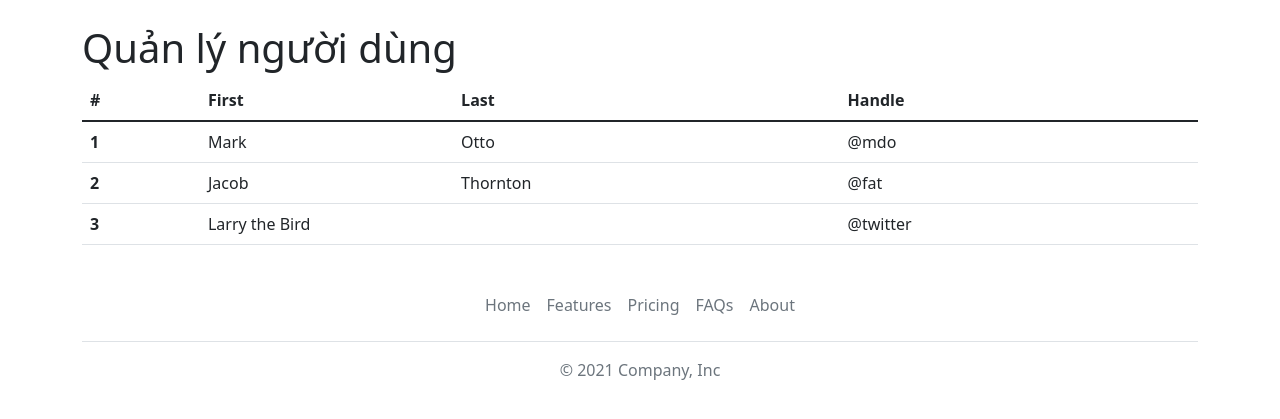
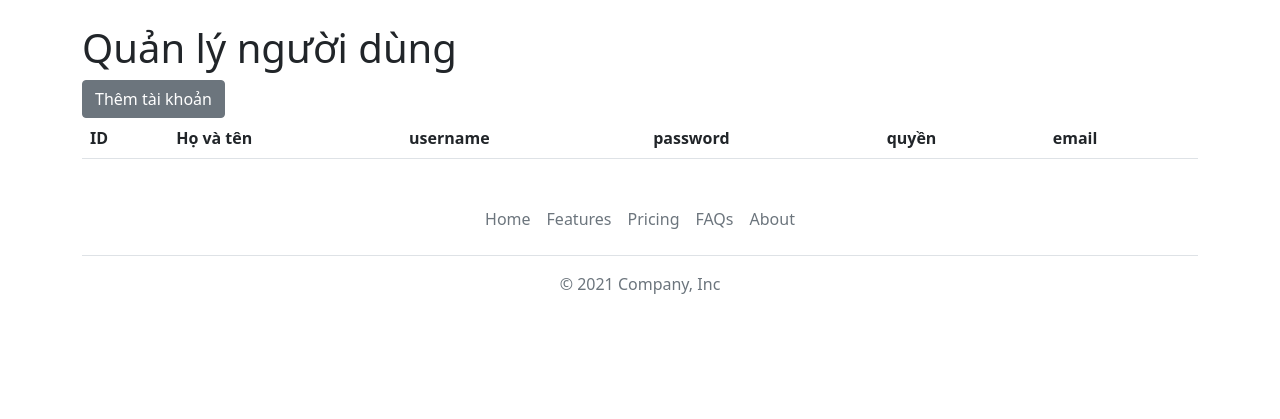
Before and after one commit to nhokkoranh1511/CNPM_Assignment, a PHP site: page /admin/user-management.php in a window 1280 px wide. Shown: the part 73-492 px from the top of the page. Run offline with PHP 8.4, Linux system fonts and the light colour scheme; tables that the repository leaves empty hold one stand-in row (values such as "Sample post"); lists and menus that the app fills with data are empty; some libraries are stand-ins or nearby versions.

Commit message:
update userdb, admin

```diff
--- a/source_code/admin/user-management.php
+++ b/source_code/admin/user-management.php
@@ -1,5 +1,7 @@
 <?php
-    include('partial/partial.php')
+    include('partial/partial.php');
+    $path = $_SERVER['DOCUMENT_ROOT'];
+    include_once($path."/macro/userdb.php");
 ?>
 
 <?php addHeader("Quản lý người dùng"); ?>
@@ -7,39 +9,21 @@
 <div class="container">
     <h1>
         Quản lý người dùng
+    </h1>
 </div>
 
+<div class="container">
+    <button type="button" class="btn btn-secondary" onclick="window.location.href='add-user.php';">Thêm tài khoản</button>
+</div>
 
 <div class="container">
-    <table class="table">
-        <thead>
-            <tr>
-                <th scope="col">#</th>
-                <th scope="col">First</th>
-                <th scope="col">Last</th>
-                <th scope="col">Handle</th>
-            </tr>
-        </thead>
-        <tbody>
-            <tr>
-                <th scope="row">1</th>
-                <td>Mark</td>
-                <td>Otto</td>
-                <td>@mdo</td>
-            </tr>
-            <tr>
-                <th scope="row">2</th>
-                <td>Jacob</td>
-                <td>Thornton</td>
-                <td>@fat</td>
-            </tr>
-            <tr>
-                <th scope="row">3</th>
-                <td colspan="2">Larry the Bird</td>
-                <td>@twitter</td>
-            </tr>
-        </tbody>
-    </table>
+<?php
+    $user = new UserDB();
+    $result = $user->get_user_list_by_privil_query("admin", "id", "ASC");
+
+    echo $user->table_for_user_managesment($result);
+
+?>
 </div>
 
 
--- a/source_code/handler/loginHandler.php
+++ b/source_code/handler/loginHandler.php
@@ -92,8 +92,6 @@ class LoginHandler
                 $this->login($username,$password);
             }
         }
-
-
     }
 
     public function checkSessionLoginPage() {// redirect khoi login.php khi da dang nhap roi
--- a/source_code/macro/userdb.php
+++ b/source_code/macro/userdb.php
@@ -71,7 +71,7 @@
 			}
         }
 
-		public function get_user_list_by_privil($privil,$sortfield,$ascending){
+		public function get_user_list_by_privil_array($privil,$sortfield,$ascending){
 
 			if ($ascending == true) {
 				$asc = "ASC";
@@ -93,6 +93,71 @@
 			}
         }
 		 //return false co nghia la fail
+
+		public function get_user_list_by_privil_query($privil,$sortfield,$ascending){
+
+			if ($ascending == true) {
+				$asc = "ASC";
+			} else {
+				$asc = "DESC";
+			}
+
+			$query = "SELECT * FROM `$this->table_name`  WHERE `$this->table_name`.`privil` = '$privil' ORDER BY $sortfield $asc;";
+			$result = $this->db->select($query);
+
+			return $result;
+        }
+		 //return false co nghia la fail
+
+		function table_for_user_managesment($res){
+			echo <<<EOL
+			<table class="table">
+			<thead>
+				<tr>
+					<th scope="col">ID</th>
+					<th scope="col">Họ và tên</th>
+					<th scope="col">username</th>
+					<th scope="col">password</th>
+					<th scope="col">quyền</th>
+					<th scope="col">email</th>
+				</tr>
+			</thead>
+			<tbody>
+			EOL;
+
+
+			$count = mysqli_num_rows($res);
+
+			if ($count > 0) {
+				while($row = mysqli_fetch_assoc($res)) {
+					$id 		= $row['id'];
+					$full_name 	= $row['full_name'];
+					$username 	= $row['username'];
+					$password 	= $row['password'];
+					$privil 	= $row['privil'];
+					$email 		= $row['email'];
+
+					echo <<<EOL
+					<tr>
+						<th scope="row">$id</th>
+						<td>$full_name</td>
+						<td>$username</td>
+						<td>$password</td>
+						<td>$privil</td>
+						<td>$email</td>
+					</tr>
+					EOL;
+				}
+			}
+			else {
+
+			}
+
+			echo <<<EOL
+			</tbody>
+			</table>
+			EOL;
+		}
 	}
 
 ?>
```
Also changed, not shown: source_code/admin/add-user.php (+3 -4 lines), source_code/admin/admin.php (+3 -28 lines).
